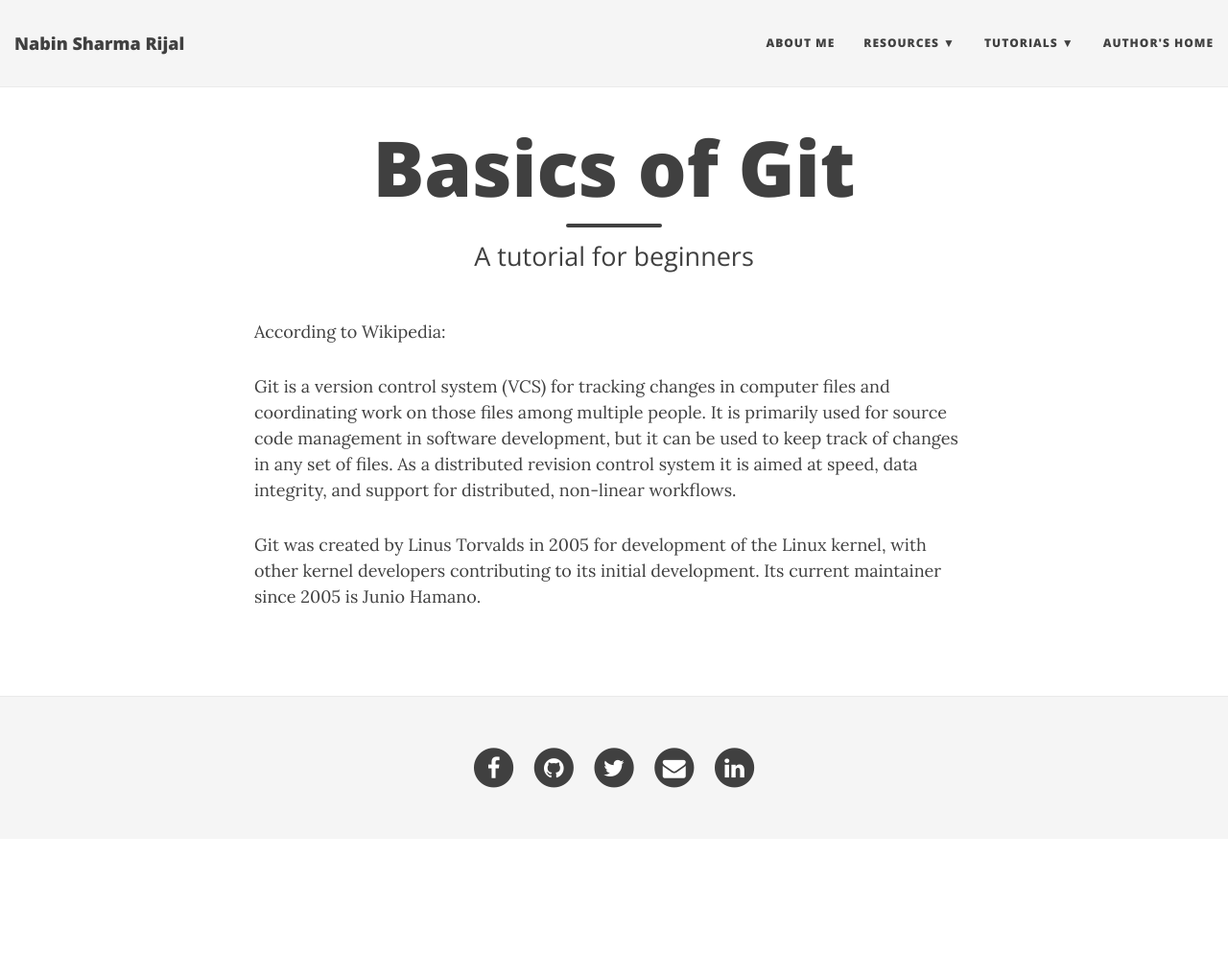
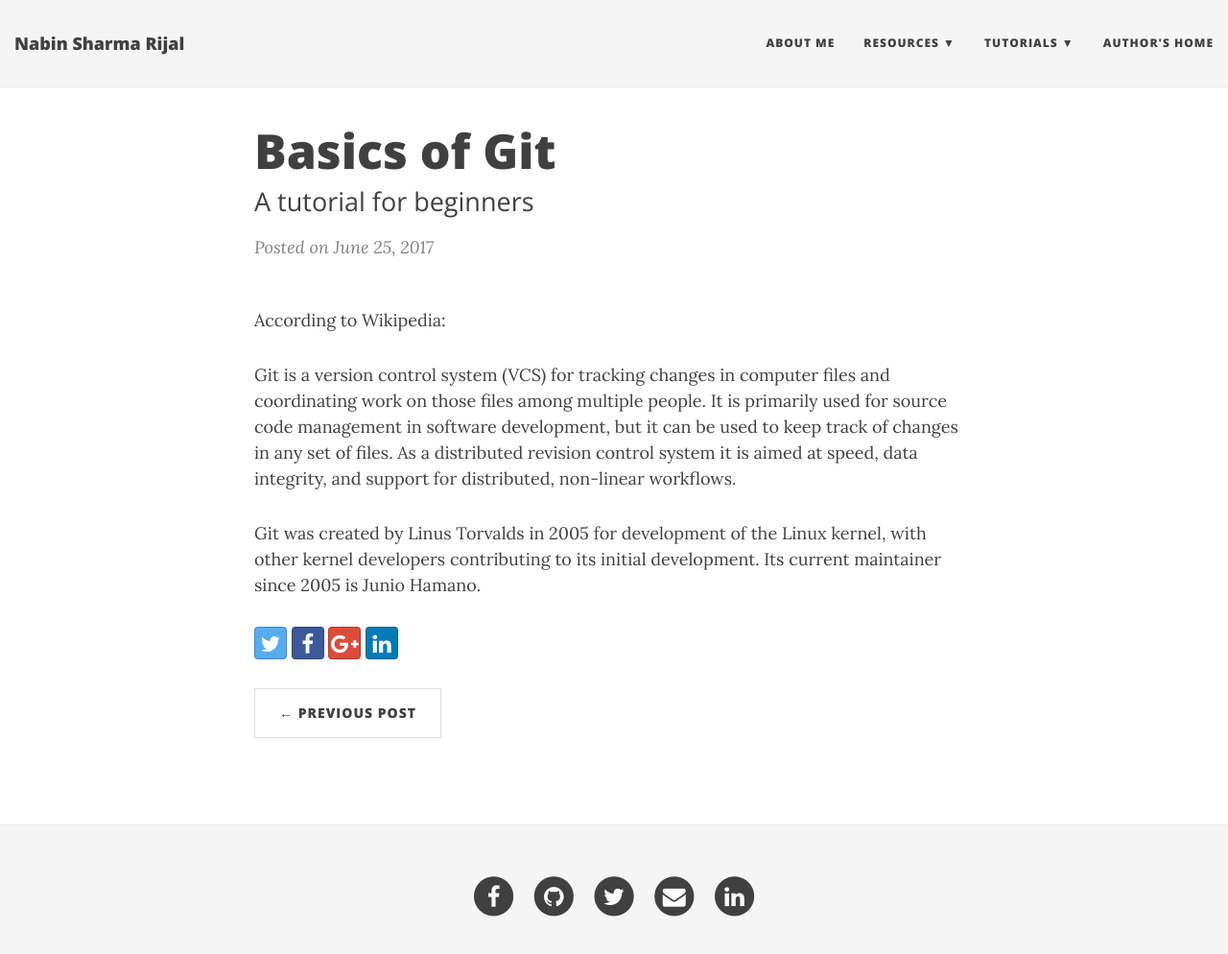
Before and after one commit to Nabinn/Nabinn.github.io, a Jekyll site: the page built from _posts/tutorials/Git_Tutorial/2017-06-25-index.md, in a window 1280 px wide and 1008 px high. Shown: the top 994 px of the window at 96% size. Built offline with Jekyll 4.4.1, drawn with Linux system fonts in a browser that asks for light colours; nearby versions of some CDN libraries; comment, search, counter and statistics services are not loaded.

Commit message:
tutorial restructure

```diff
--- a/_config.yml
+++ b/_config.yml
@@ -29,7 +29,7 @@ navbar-links:
     - Learn markdown: "http://www.markdowntutorial.com/"
     - GitHub Pages: "https://pages.github.com/"
   Tutorials:
-      - Git basics: "https://nabinn.github.io/tutorials/Git_Tutorial/"
+      - Git basics: "https://nabinn.github.io/_posts/tutorials/Git_Tutorial/"
   Author's home: "https://nabinn.github.io"
 
 # Image to show in the navigation bar - image must be a square (width = height)
--- a/tutorials/Git_Tutorial/index.md
+++ b/_posts/tutorials/Git_Tutorial/2017-06-25-index.md
@@ -1,5 +1,5 @@
 ---
-layout: page
+layout: post
 title: Basics of Git
 subtitle: A tutorial for beginners
 comments: true
--- a/css/main.css
+++ b/css/main.css
@@ -7,8 +7,7 @@ body {
   font-size: 18px;
   color: #404040;
   position: relative;
-  /*background: #FFF;*/
-  background: :#E0FFFF;
+  background: #FFF;
 }
 p {
   line-height: 1.5;
```
